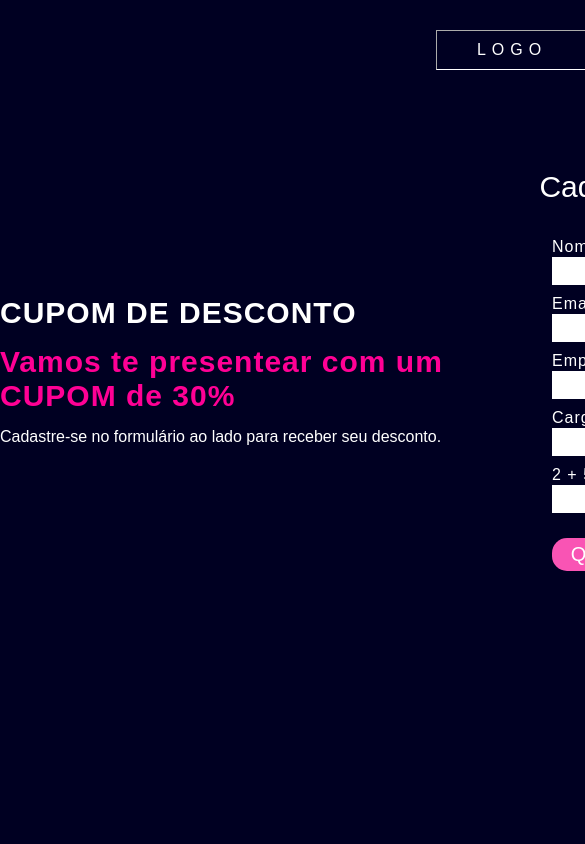
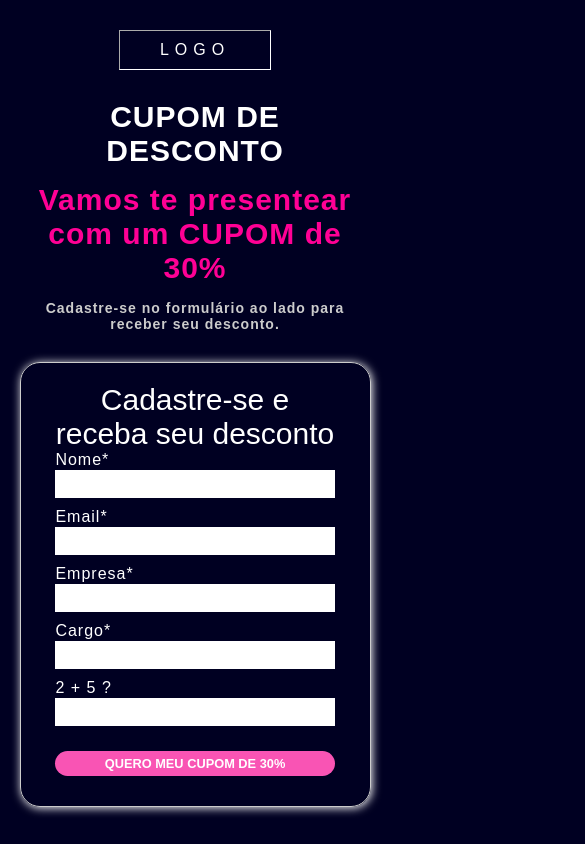
Before and after one commit to gabriel8programmer/formulario-vendas, a plain HTML site: page index.html in a window 390 px wide. Shown: the top 844 px of the page, 585 px wide, since content can reach past the window. Drawn offline with Linux system fonts and the light colour scheme.

Commit message:
finish website responsive for all window

```diff
--- a/assets/scss/button.scss
+++ b/assets/scss/button.scss
@@ -5,7 +5,7 @@
   text-transform: uppercase;
   font-size: 20px;
 
-  &.btn-color {
+  &.btn-form {
     background: $color-terciary;
     color: $color-text;
   }
--- a/assets/scss/header.scss
+++ b/assets/scss/header.scss
@@ -1,7 +1,5 @@
 //header
 header {
-
-  margin: 30px auto 100px !important;
 
   //container
   div.row {
--- a/assets/scss/init.scss
+++ b/assets/scss/init.scss
@@ -18,7 +18,7 @@ body {
 //classes
 .container {
   width: 1024px;
-  margin: 0px auto;
+  margin: 30px auto;
   display: flex;
   flex-direction: column;
 }
--- a/assets/scss/main.scss
+++ b/assets/scss/main.scss
@@ -4,28 +4,21 @@ main {
   //content
   section.row {
 
-    justify-content: space-between;
+    justify-content: space-around;
     align-items: center;
     display: flex;
 
-    //article and aside
-    article,
-    aside {
-      flex: 1;
-    }
-
-    //End article and aside
-
-
     //article
     article {
+
+      width: 500px;
 
       //hgroup
       hgroup {
 
         h1,
         h2,
-        p {
+        h3 {
           font-weight: bold;
           letter-spacing: 1px;
         }
@@ -40,8 +33,9 @@ main {
           color: $color-primary;
         }
 
-        p {
-          color: $color-secundary;
+        h3 {
+          color: $color-secondary;
+          font-size: 14px;
         }
       }
 
@@ -54,15 +48,19 @@ main {
     //aside
     aside {
 
+      padding: 20px;
+
+      h1 {
+        font-size: 30px;
+        margin: 0 auto;
+        text-align: center;
+        width: 80%;
+      }
+
       //form
+
       form {
-
         width: 400px;
-
-        h1 {
-          font-size: 30px;
-          text-align: center;
-        }
 
         //fieldset
         fieldset {
@@ -82,6 +80,8 @@ main {
 
           input.btn {
             margin: 15px 0 0;
+            font-size: 80%;
+            font-weight: bold;
           }
         }
 
--- /dev/null
+++ b/assets/scss/responsive.scss
@@ -0,0 +1,93 @@
+@media (max-width: 1050px) {
+  .container {
+    width: 900px;
+  }
+}
+
+@media (max-width: 950px) {
+  .container {
+    width: 850px;
+  }
+}
+
+@media (max-width: 900px) {
+  .container {
+    width: 800px;
+  }
+}
+
+@media (max-width: 850px) {
+  .container {
+    width: 600px;
+  }
+
+  .row {
+    flex-direction: column;
+  }
+
+  header {
+    div.row {
+      div.logo {
+        align-self: center;
+      }
+    }
+  }
+
+  main {
+    section.row {
+      article {
+        width: 100%;
+        margin: 0 0 30px;
+
+        hgroup {
+
+          h1,
+          h2,
+          h3 {
+            text-align: center;
+          }
+        }
+      }
+
+      aside {
+        border: 1px solid $color-secondary;
+        border-radius: 20px;
+        padding: 20px 0 30px;
+        background-color: rgba($color-background, .1);
+        box-shadow: 1px 1px 10px #fff;
+
+        form {
+          width: 100%;
+
+          h1 {
+            margin: 0 0 20px 0;
+          }
+        }
+      }
+    }
+  }
+}
+
+@media (max-width: 750px) {
+  .container {
+    width: 400px;
+  }
+}
+
+@media (max-width: 620px) {
+  .container {
+    width: 300px;
+  }
+}
+
+@media (max-width: 480px) {
+  .container {
+    width: 90%;
+  }
+}
+
+@media (max-width: 350px) {
+  .container {
+    width: 90%;
+  }
+}
--- a/assets/scss/style.scss
+++ b/assets/scss/style.scss
@@ -4,3 +4,4 @@
 @import "./button.scss";
 @import "./header.scss";
 @import "./main.scss";
+@import "./responsive.scss";
--- a/assets/scss/variables.scss
+++ b/assets/scss/variables.scss
@@ -2,6 +2,6 @@
 $color-background: #002;
 $color-text: #fff;
 $color-primary: #ff0095;
-$color-secundary: #aaa;
+$color-secondary: #ccc;
 $color-terciary: #f954b4;
 //End colors
--- a/index.html
+++ b/index.html
@@ -29,8 +29,8 @@
                 </hgroup>
             </article>
             <aside>
+                <h1>Cadastre-se e receba seu desconto</h1>
                 <form name="fLogout" action="#" method="post">
-                    <h1>Cadastre-se e receba seu desconto</h1>
                     <fieldset>
                         <label for="nome">Nome*</label>
                         <input type="text" name="txtNome" id="nome">
@@ -43,7 +43,7 @@
                         <label for="texte">2 + 5 ?</label>
                         <input type="text" id="texte">
                         <input type="submit" value="quero meu cupom de 30%" id="desconto-adquirido"
-                            class="btn btn-color" />
+                            class="btn btn-form" />
                     </fieldset>
                 </form>
             </aside>
```
Also changed, not shown: assets/css/style.min.css, 1 other file.
